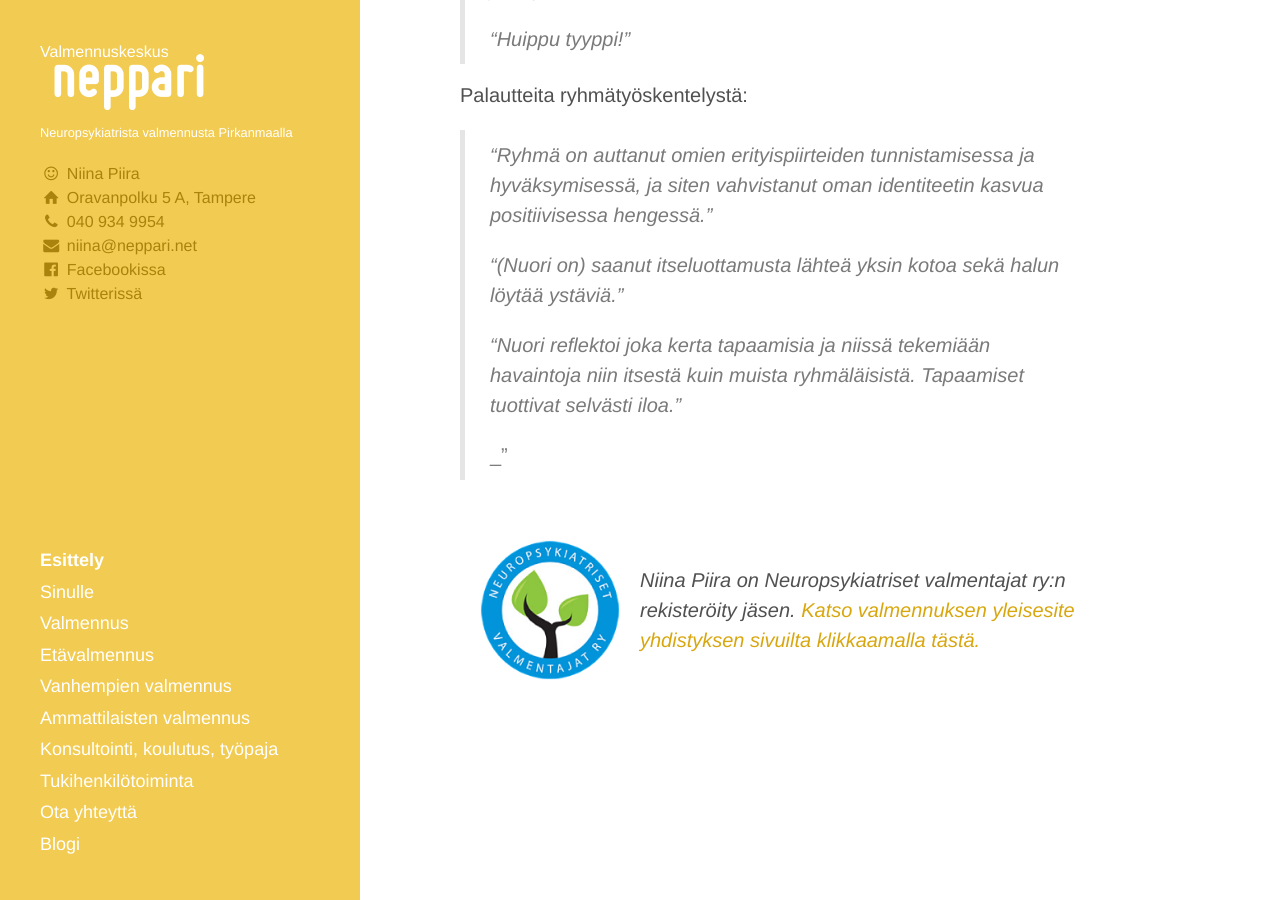
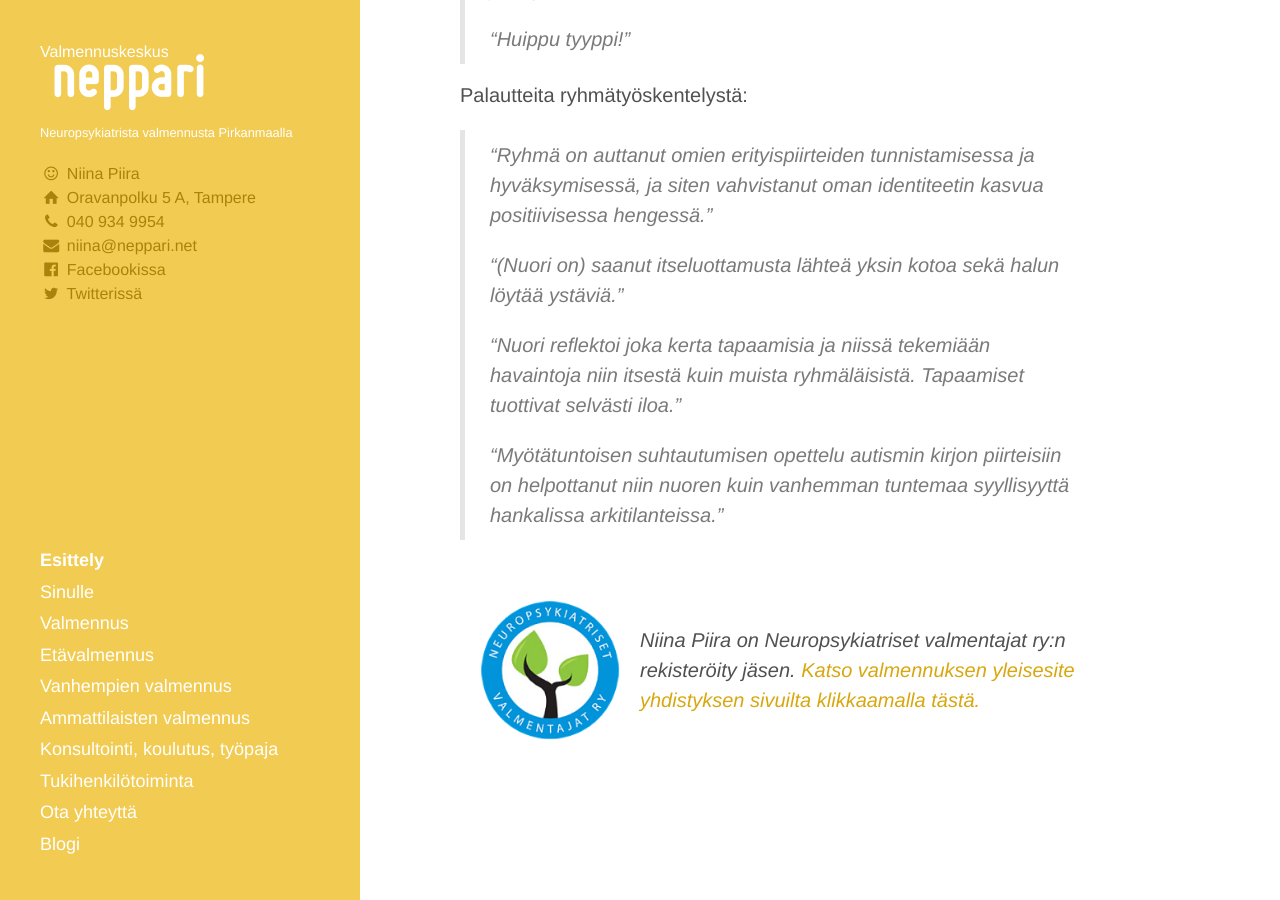
Before and after one commit to niinapiira/neppari.net, a Jekyll site: the page built from index.md, in a window 1280 px wide and 900 px high, scrolled down 3148 px. Built offline with Jekyll 4.4.1, drawn with Linux system fonts in a browser that asks for light colours.

Commit message:
Update index.md

```diff
--- a/index.md
+++ b/index.md
@@ -109,4 +109,4 @@
 >
 > _"Nuori reflektoi joka kerta tapaamisia ja niissä tekemiään havaintoja niin itsestä kuin muista ryhmäläisistä. Tapaamiset tuottivat selvästi iloa."_
 >
-> _"
+> _"Myötätuntoisen suhtautumisen opettelu autismin kirjon piirteisiin on helpottanut niin nuoren kuin vanhemman tuntemaa syyllisyyttä hankalissa arkitilanteissa."_
```
